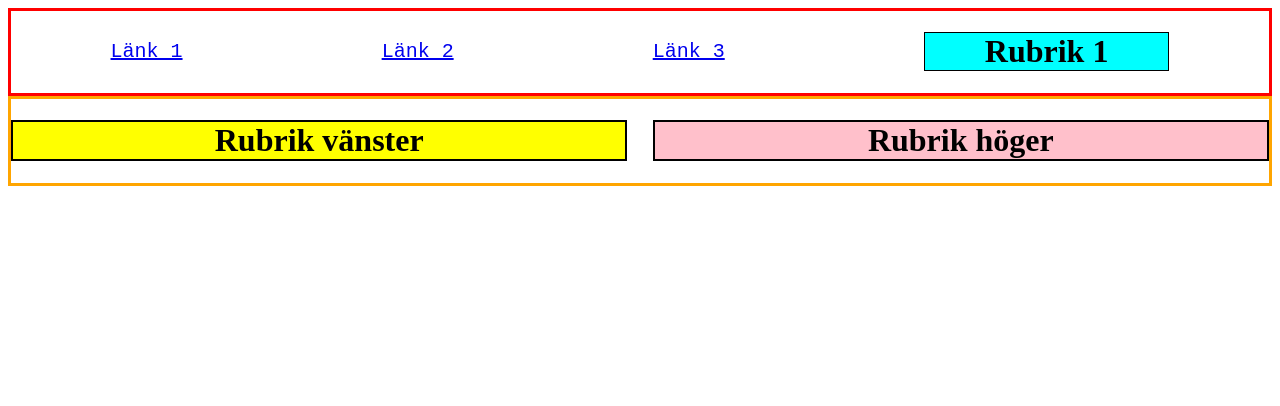
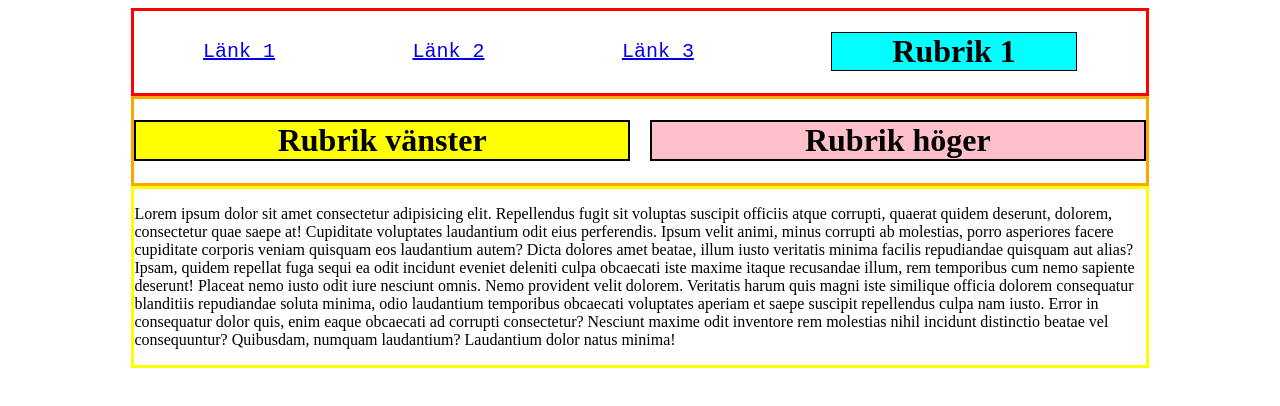
Before and after one commit to Te22e-Hammar-Theodore/Lektion-3b-Uppgift-1, a plain HTML site: page index.html in a window 1280 px wide. Drawn offline with Linux system fonts and the light colour scheme.

Commit message:
Div botten

```diff
--- a/index.html
+++ b/index.html
@@ -13,9 +13,32 @@
       <a href="#">Länk 3</a>
       <h1 id="rubrik">Rubrik 1</h1>
     </div>
+
     <div id="mellan">
       <div id="mellan_v"><h1 id="rubrikv">Rubrik vänster</h1></div>
       <div id="mellan_h"><h1 id="rubrikh">Rubrik höger</h1></div>
     </div>
+
+    <div id="botten">
+      <p>
+        Lorem ipsum dolor sit amet consectetur adipisicing elit. Repellendus
+        fugit sit voluptas suscipit officiis atque corrupti, quaerat quidem
+        deserunt, dolorem, consectetur quae saepe at! Cupiditate voluptates
+        laudantium odit eius perferendis. Ipsum velit animi, minus corrupti ab
+        molestias, porro asperiores facere cupiditate corporis veniam quisquam
+        eos laudantium autem? Dicta dolores amet beatae, illum iusto veritatis
+        minima facilis repudiandae quisquam aut alias? Ipsam, quidem repellat
+        fuga sequi ea odit incidunt eveniet deleniti culpa obcaecati iste maxime
+        itaque recusandae illum, rem temporibus cum nemo sapiente deserunt!
+        Placeat nemo iusto odit iure nesciunt omnis. Nemo provident velit
+        dolorem. Veritatis harum quis magni iste similique officia dolorem
+        consequatur blanditiis repudiandae soluta minima, odio laudantium
+        temporibus obcaecati voluptates aperiam et saepe suscipit repellendus
+        culpa nam iusto. Error in consequatur dolor quis, enim eaque obcaecati
+        ad corrupti consectetur? Nesciunt maxime odit inventore rem molestias
+        nihil incidunt distinctio beatae vel consequuntur? Quibusdam, numquam
+        laudantium? Laudantium dolor natus minima!
+      </p>
+    </div>
   </body>
 </html>
--- a/style.css
+++ b/style.css
@@ -1,3 +1,13 @@
+body {
+  display: flex;
+  flex-direction: column;
+  align-items: center;
+}
+
+div {
+  width: 80%;
+}
+
 #top {
   min-height: 80px;
   border: 3px solid red;
@@ -41,3 +51,7 @@ a {
   background-color: pink;
   border: 2px solid black;
 }
+
+#botten {
+  border: 3px solid yellow;
+}
```
